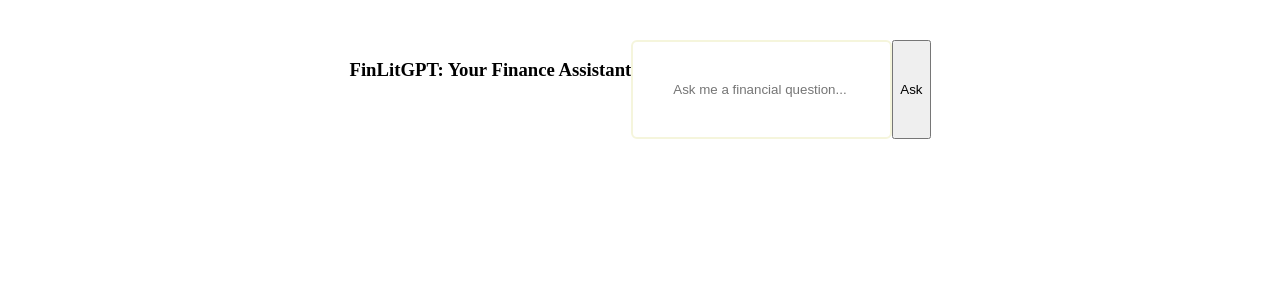
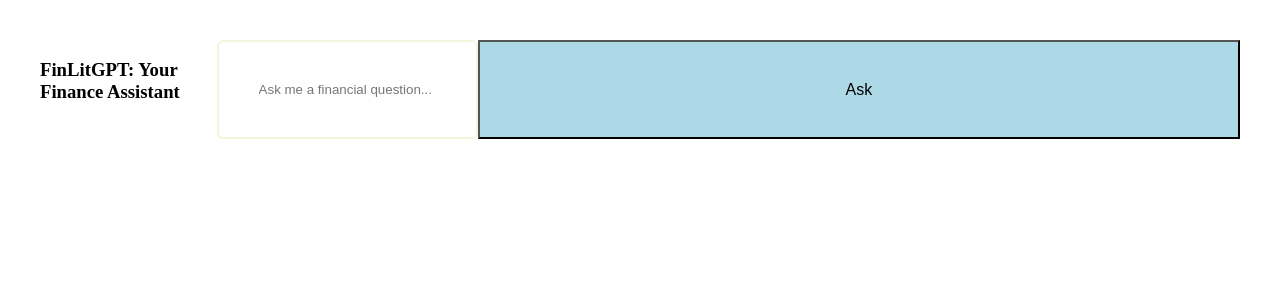
Before and after one commit to dkareti/finLitGPT, a Flask app: page / in a window 1280 px wide. Shown: the top 300 px of the page. Run offline with Flask 3, Linux system fonts and the light colour scheme.

Commit message:
added styles

```diff
--- a/app/static/style.css
+++ b/app/static/style.css
@@ -16,3 +16,17 @@
     border-color: azure;
     box-shadow: 0 0 5px rgba(102, 175, 233, 0.6);
 }
+
+button{
+    width: 100%;
+    padding: 12px;
+    background-color: lightblue;
+    color: black;
+    font-size: 16px;
+    cursor: pointer;
+}
+
+button:hover{
+    background-color: aqua;
+
+}
```
